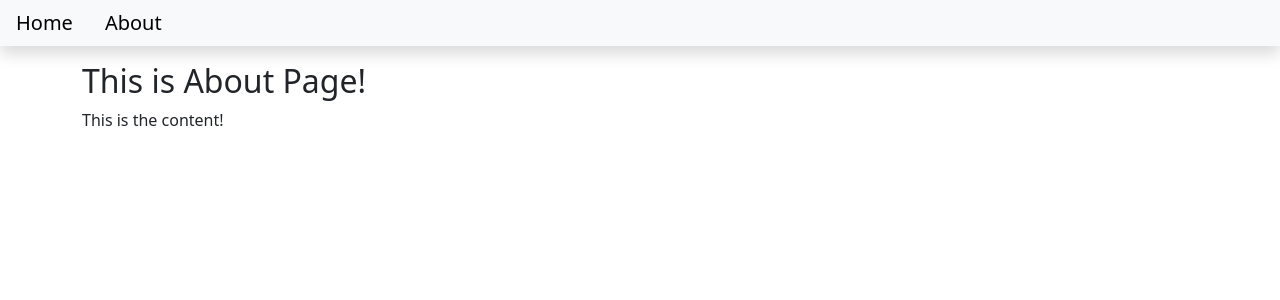
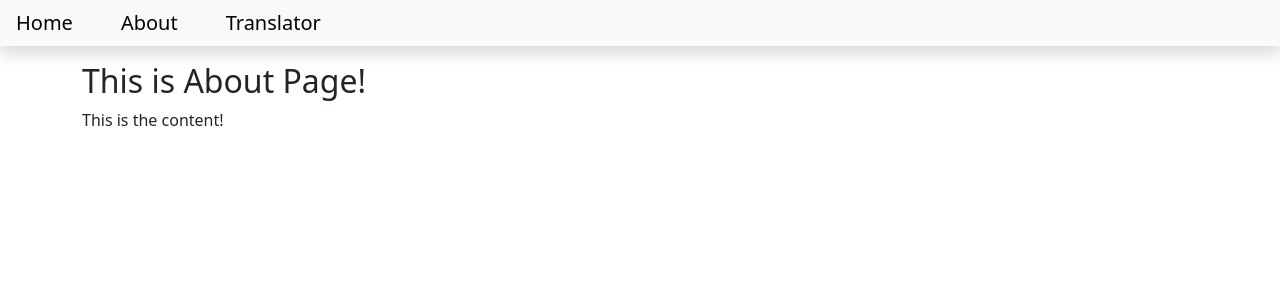
Before and after one commit to kingamal/blog_and_translator_app, a Django app: page /about/ in a window 1280 px wide. Shown: the top 300 px of the page. Run offline with Django 5.2, Linux system fonts and the light colour scheme.

Commit message:
Adding tranlator page to navigation menu

```diff
--- a/templates/base.html
+++ b/templates/base.html
@@ -15,7 +15,10 @@
                         <a class="navbar-brand p-3" href="{% url 'home' %}">Home</a>
                     </li>
                     <li>
-                        <a class="navbar-brand" href="{% url 'about_view' %}">About</a>
+                        <a class="navbar-brand p-3" href="{% url 'about_view' %}">About</a>
+                    </li>
+                    <li>
+                        <a class="navbar-brand p-3" href="{% url 'translator_view' %}">Translator</a>
                     </li>
                 </ul>
             </div>
```
